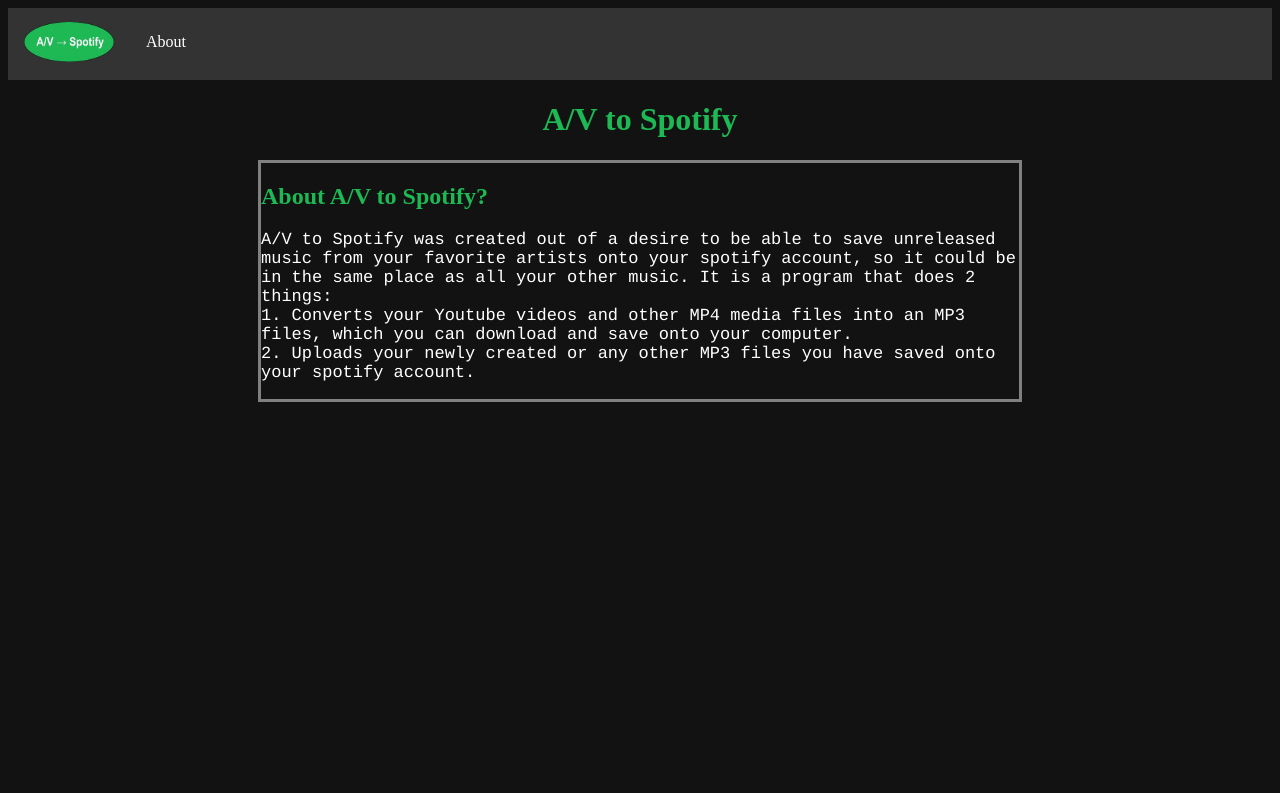
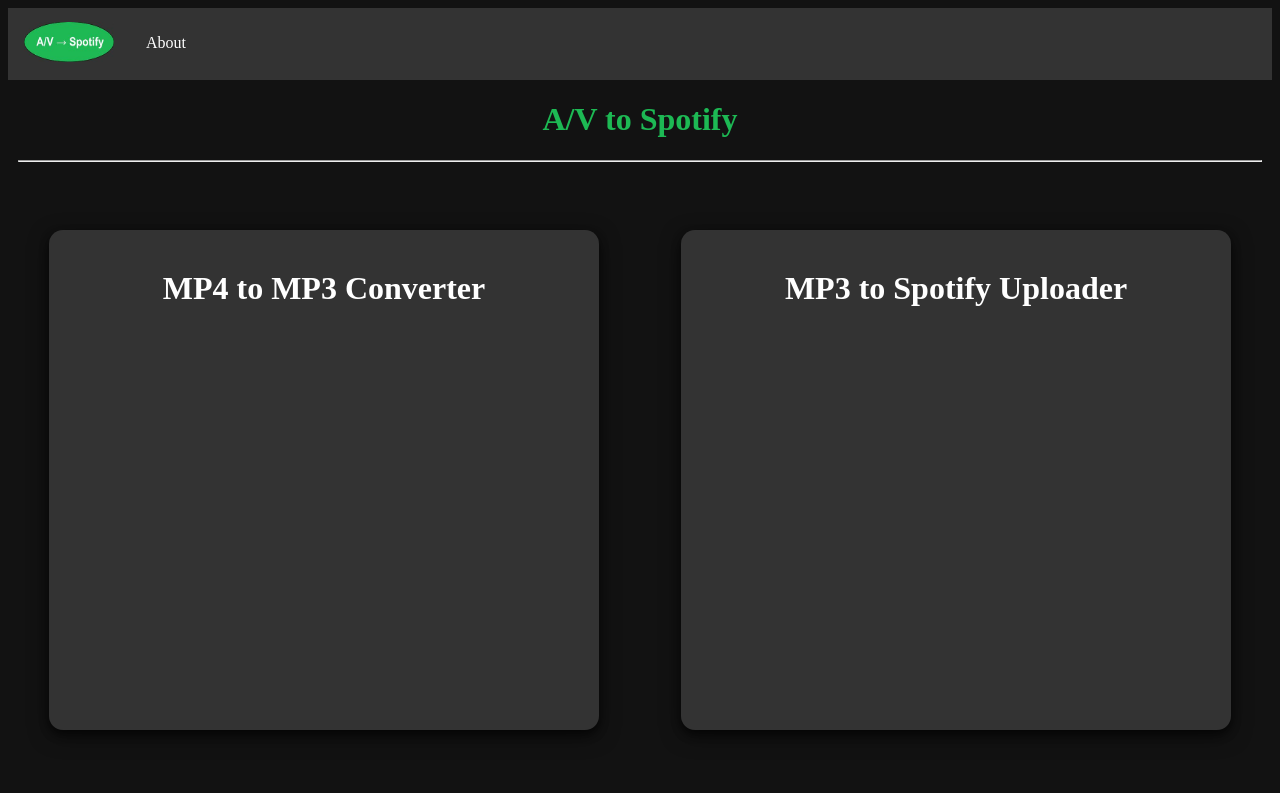
Before and after one commit to mrenwicka/COM214, a plain HTML site: page index.html in a window 1280 px wide. Drawn offline with Linux system fonts and the light colour scheme.

Commit message:
Hover display and blocks in index file
Added hover display for two div objects. Figuring out how to get it to overlap the text, but kind of struggling. Might put it in the CSS styling. We'll see how that fares.

```diff
--- a/index.html
+++ b/index.html
@@ -10,20 +10,48 @@
                 background-color: rgb(18,18,18);
             }
 
-            #container2{
-                border: 3px solid grey;
-                margin-bottom: 100px;
-                margin-right: 250px;
-                margin-left: 250px;
+            .container{
+                position: relative;
+                display: block;
+                width: 550px;
+                height: 500px;
+                background: #333;
+                background-size: cover;
+                margin: 60px auto;
+                float: left;
+                border-radius: 14px;
+                transform: scale(1);
+                transition: all 0.2s ease-in-out;
             }
 
-            #container3{
-                border: 3px white;
-                margin-bottom: 90px;
-                margin-right: 250;
-                margin-left: 250;
+            .hoverdiv{
+                position: relative;
+                display: block;
+                width: 100%;
+                height: 100%;
+                padding: 24px;
+                background: rgba(255,255,255,0.2);
+                color: #fff;
+                opacity: 0;
+                border-radius: 14px;
+                transition: all 0.2s ease-in-out;
+                transition-delay: 0.1s;
+                box-sizing: border-box;
+                }
 
-            }
+                .container:hover  .hoverdiv{
+                    opacity: 1;
+                }
+
+                .conholder{
+                    display: flex;
+                }
+
+                .shadow{
+
+                    box-shadow: 0 4px 8px 0 rgba(0, 0, 0, 0.5), 0 6px 20px 0 rgba(0, 0, 0, 0.5);
+                    text-align: center;
+                }
 
             ul {
                 list-style-type: none;
@@ -63,28 +91,35 @@
             <li><a class="active" href="index.html">
                 <img  src=Sense-plan-act.jpg alt="Site image" width="90" height="40">
             </a></li>
-            <li><a href="about.html" style = "margin-top: 11px;">About</a></li>
+            <li><a href="about.html" style = "margin-top: 12px;">About</a></li>
         </ul>
-
 
         <h1 style = "color: rgb(29,185,84); text-align: center;">
             A/V to Spotify
         </h1>
-        <div id = "container2">
-            <h2 style = "color: rgb(29,185,84);">About A/V to Spotify?</h1>
-            <p style = "color: white; font-family:courier; font-size: 17px;">
-                A/V to Spotify was created out of a desire to be able to save unreleased
-                 music from your favorite artists onto your spotify account, so it could
-                 be in the same place as all your other music. It is a program that does 2 things:
-                 <br>
-                1. Converts your Youtube videos and other MP4 media files into an MP3 files, which you
-                can download and save onto your computer.
-                <br>
-                2. Uploads your newly created or any other MP3 files you have saved onto your spotify account.   </p>
+        <hr style = "margin-left: 10px; margin-right: 10px;">
 
+
+
+        <div class = "conholder">
+            <div class = "container shadow" >
+                <h1 style = "color: white; margin-top: 40px;">
+                    MP4 to MP3 Converter
+                </h1>
+                <div class = "hoverdiv">
+                </div>
+
+            </div>
+            <div class = "container shadow">
+                <h1 style = "color: white; margin-top: 40px;">
+                    MP3 to Spotify Uploader
+                </h1>
+                <div class = "hoverdiv">
+
+                </div>
+
+            </div>
         </div>
-        <br>
-
 
         </body>
 </html>
```
Also changed, not shown: about.html (+2 -1 lines).
